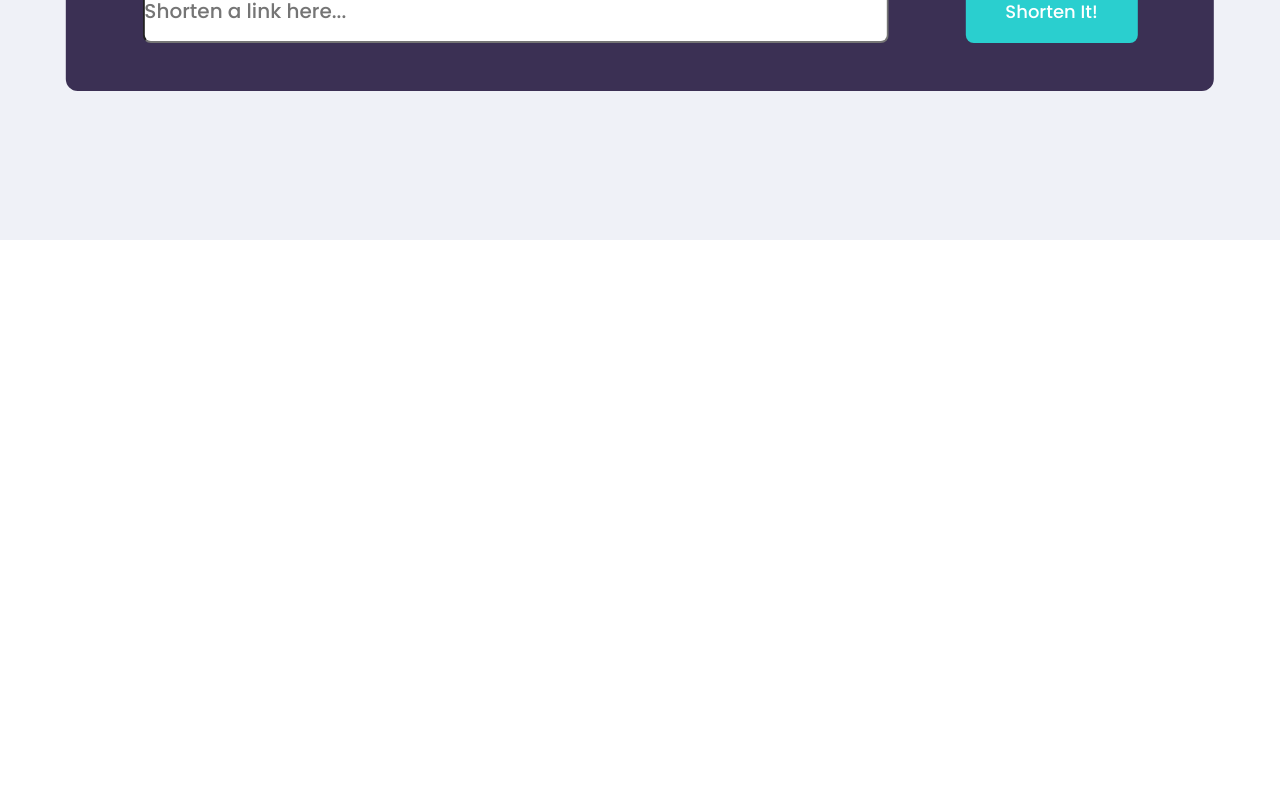
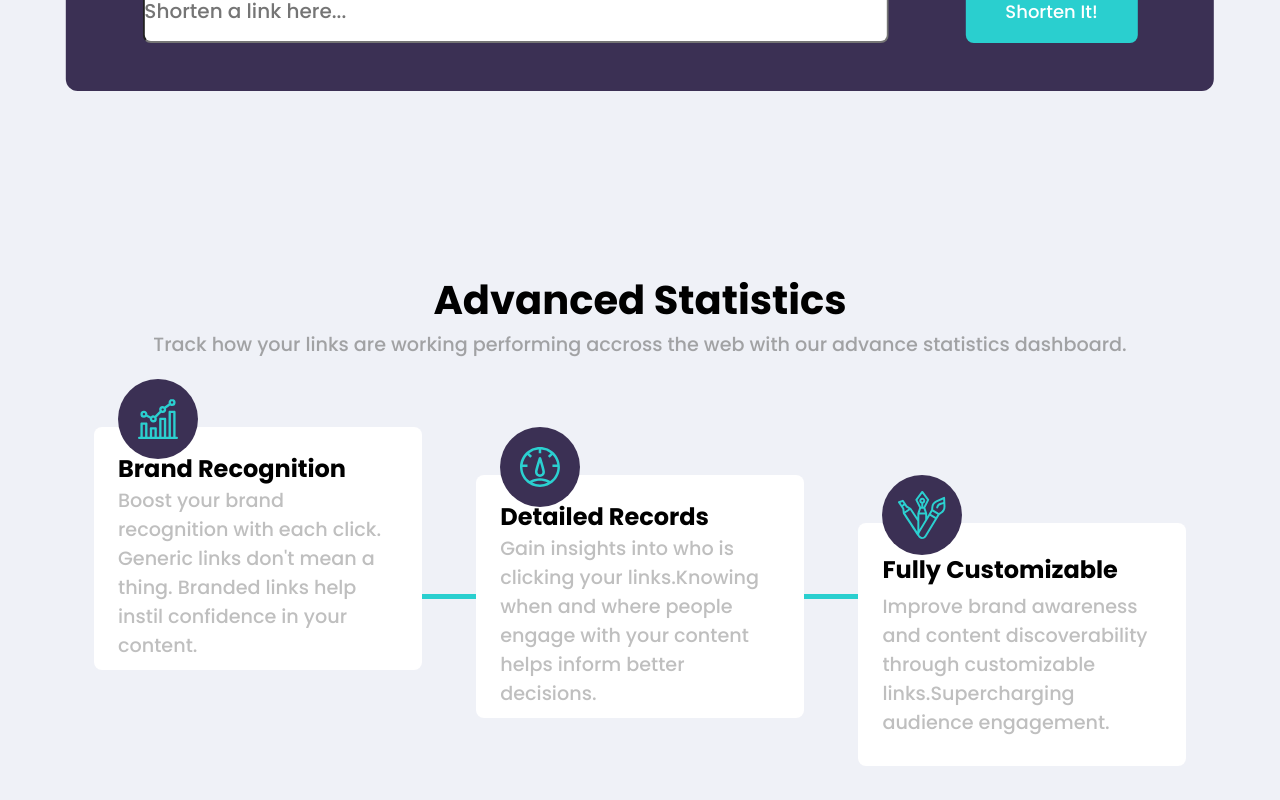
Before and after one commit to Akash007670/TheInternetFolks, a React (Create React App) app: page / in a window 1280 px wide. Shown: the part 664-1464 px from the top of the page. Before the commit the page ends 904 px from the top, so only its background shows below. Built offline with nearby package versions, Linux system fonts and the light colour scheme.

Commit message:
Added css changes for responsiveness and for mobile version also

```diff
--- a/src/App.js
+++ b/src/App.js
@@ -15,8 +15,8 @@ const App = () => {
         <Start />
       </Router>
       <Searchbar />
-      {/* <Content />
-      <Footer /> */}
+      <Content />
+      {/* <Footer /> */}
     </div>
   );
 };
--- a/src/components/AdvancedStatistic/Content.js
+++ b/src/components/AdvancedStatistic/Content.js
@@ -4,63 +4,69 @@ import DetailedRecord from "../assets/images/icon-detailed-records.svg";
 import FullyCustom from "../assets/images/icon-fully-customizable.svg";
 import {
   Div,
+  Flex,
   Heading,
   Para,
-  Modal1,
-  Modal2,
-  Modal3,
+  SubTitleWrapper,
+  CardsWrapper,
+  Card1,
+  Card2,
+  Card3,
   Heading1,
-  Heading2,
-  Heading3,
   Para1,
-  Para2,
-  Para3,
   Circle,
   Line,
 } from "../AdvancedStatistic/ContentElement";
 
 const Content = () => {
   return (
-    <>
+    <Flex>
       <Div>
+        <SubTitleWrapper>
           <Heading>Advanced Statistics</Heading>
           <Para>
             Track how your links are working performing accross the web with our
             advance statistics dashboard.
           </Para>
-        <Modal1>
+        </SubTitleWrapper>
+        <CardsWrapper>
+          <Card1>
+            <Circle>
+              <img src={BrandRecognition} alt="brand-recognition" />
+            </Circle>
             <Heading1>Brand Recognition</Heading1>
-          <Circle>
-          <img src={BrandRecognition} alt="brand-recognition" height={45} />
-          </Circle>
             <Para1>
               Boost your brand recognition with each click. Generic links don't
-            mean a thing. Branded links help instil confidence in your content.
+              mean a thing. Branded links help instil confidence in your
+              content.
             </Para1>
-        </Modal1>
+          </Card1>
           <Line />
-        <Modal2>
-          <Heading2>Detailed Records</Heading2>
+          <Card2>
             <Circle>
-          <img src={DetailedRecord} alt="detailed-record" height={45} />
+              <img src={DetailedRecord} alt="detailed-record" />
             </Circle>
-          <Para2>
-            Gain insights into who is clicking your links.Knowing when and where
-            people engage with your content helps inform better decisions.
-          </Para2>
-        </Modal2>
-        <Modal3>
+            <Heading1>Detailed Records</Heading1>
+            <Para1>
+              Gain insights into who is clicking your links.Knowing when and
+              where people engage with your content helps inform better
+              decisions.
+            </Para1>
+          </Card2>
+
+          <Card3>
             <Circle>
-            <img src={FullyCustom} alt="fully-custom" height={45} />
+              <img src={FullyCustom} alt="fully-custom" />
             </Circle>
-          <Heading3>Fully Customizable</Heading3>
-          <Para3>
+            <Heading1>Fully Customizable</Heading1>
+            <Para1>
               Improve brand awareness and content discoverability through
               customizable links.Supercharging audience engagement.
-          </Para3>
-        </Modal3>
+            </Para1>
+          </Card3>
+        </CardsWrapper>
       </Div>
-    </>
+    </Flex>
   );
 };
 
--- a/src/components/AdvancedStatistic/ContentElement.js
+++ b/src/components/AdvancedStatistic/ContentElement.js
@@ -1,252 +1,224 @@
-import styled from 'styled-components';
+import styled from "styled-components";
 
-
-export const Div = styled.div`
-display : flex;
-height : 680px;
-position : relative;
-top :-6rem;
-width : 100%;
-background-color : #EFF1F7;
-@media screen and (max-width : 760px){
-    display : flex;
-    z-index : 0;
-    background-color : #EFF1F7;
-    position : absolute;
-    margin-top : 62rem;
-    height : 1400px;
-    width : 100%;
+export const Flex = styled.div`
+  display: flex;
+  position: relative;
+  background-color: #eff1f7;
+  /* border: 2px solid red; */
+  height: 70vh;
+  width: 100%;
+  margin: 0 auto;
+  @media screen and (max-width: 850px) {
+    height: 130vh;
+    padding-top: 1rem;
   }
 `;
 
+export const Div = styled.div`
+  display: flex;
+  position: relative;
+  /* border: 2px solid green; */
+  padding: 30px;
+  width: 90%;
+  max-width: 1500px;
+  flex-direction: column;
+  margin: 0 auto;
+  @media screen and (max-width: 850px) {
+    display: flex;
+    height: 100%;
+    padding: 0px;
+  }
+`;
+
+export const SubTitleWrapper = styled.div`
+  display: flex;
+  justify-content: center;
+  flex-direction: column;
+  align-items: center;
+  /* border: 2px solid blueviolet; */
+  margin-bottom: 4rem;
+  @media screen and (max-width: 850px) {
+    text-align: center;
+    align-items: center;
+  }
+`;
 
 export const Heading = styled.h1`
-display : flex;
-position : absolute;
-margin-top : 5rem;
-height : 3rem;
-right : 33rem;
-font-size : 24px;
-align-items : center;
-justify-content : center;
-// border : 2px solid red;
-@media screen and (max-width : 760px){
-    display : flex;
-    // border : 2px solid red;
-    // height : 4rem;
-    // width : 14rem;
-    height : 5%;
-    width : 90%;
-    font-size : 20px;
-    margin-top : 2rem;
-    left : 1.6rem;
+  font-size: 2.5rem;
+  font-weight: 700;
+  @media screen and (max-width: 850px) {
+    font-size: 2rem;
+    font-weight: 600;
   }
 `;
 
 export const Para = styled.p`
-display : flex;
-position : absolute;
-margin-top : 9rem;
-height: 3.5rem;
-width : 35%;
-left : 25rem;
-font-size : 15px;
-color : #bfbfbf;
-align-items : center;
-text-align : center;
-// border : 2px solid blue;
-@media screen and (max-width : 760px){
-    display : flex;
-    left : 1.6rem;
-    margin-right : 2rem;
-    // border : 2px solid blue;
-    // height : 6rem;
-    height : 10%;
-    // width : 22rem;
-    width : 90%;
-    margin-top : 6rem;
-    paddiing : 0;
-
+  font-size: 1.2rem;
+  font-weight: 500;
+  color: #737373a1;
+  @media screen and (max-width: 850px) {
+    font-size: 1rem;
+    font-weight: 400;
   }
 `;
 
-export const Modal1 = styled.div`
-display : flex;
-// border : 2px solid red;
-position : absolute;
-height : 230px;
-width : 280px;
-margin-top : 16rem;
-left : 9rem;
-background-color : white;
-z-index : 999;
+// <---------->
 
-@media screen and (max-width : 760px){
-    display : flex;
-    margin-top : 20.5rem;
-    margin-left : -6.8rem;
-    height : 20%;
-    width : 80%;
-    background-color : white;
+export const CardsWrapper = styled.div`
+  display: flex;
+  /* border: 2px solid black; */
+  align-items: center;
+  position: relative;
+  justify-content: space-between;
+  flex-direction: row;
+  flex-wrap: wrap;
+  height: 100%;
+  @media screen and (max-width: 850px) {
+    flex-direction: column;
+    height: 100%;
   }
 `;
 
-export const Modal2 = styled.div`
-display : flex;
-// border : 2px solid blue;
-position : absolute;
-height : 230px;
-width : 280px;
-margin-top : 18rem;
-left : 29.8rem;
-background-color : white;
-
-@media screen and (max-width : 760px){
-    display : flex;
-    margin-top : 44rem;
-    margin-left : -27.5rem;
-    margin-right : 2rem;
-    height : 20%;
-    width : 80%;
-    background-color : white;
+export const Card1 = styled.div`
+  display: flex;
+  position: relative;
+  /* border: 2px solid red; */
+  flex-direction: column;
+  background-color: white;
+  justify-content: space-evenly;
+  cursor: pointer;
+  padding: 1.5rem;
+  height: 70%;
+  width: 30%;
+  z-index: 20;
+  border-radius: 8px;
+  transform: translateY(-3rem);
+  transition: all 0.2s;
+  &:hover {
+    box-shadow: 0 0 50px rgb(17 17 17 / 23%);
+    /* transform: rotate(-1deg) translateY(10px) scale(1); */
+  }
+  @media screen and (max-width: 850px) {
+    display: flex;
+    height: 28%;
+    width: 100%;
+    align-items: center;
+    text-align: center;
+    transform: translateY(0rem);
   }
 `;
-
-export const Modal3 = styled.div`
-display : flex;
-// border : 2px solid black;
-position : absolute;
-height : 230px;
-width : 280px;
-margin-top : 20rem;
-right : 10.4rem;
-background-color : white;
-
-@media screen and (max-width : 760px){
-    display : flex;
-    margin-top : 67rem;
-    // margin-left : -6rem;
-    margin-right : -7.8rem;
-    height : 20%;
-    width : 80%;
-    background-color : white;
+export const Card2 = styled.div`
+  position: relative;
+  display: flex;
+  /* border: 2px solid blue; */
+  cursor: pointer;
+  flex-direction: column;
+  background-color: white;
+  justify-content: space-evenly;
+  border-radius: 8px;
+  padding: 1.5rem;
+  height: 70%;
+  width: 30%;
+  z-index: 20;
+  transition: all 0.2s;
+  &:hover {
+    box-shadow: 0 0 50px rgb(17 17 17 / 23%);
+    transform: rotate(-1deg) translateY(-1px) scale(1);
+  }
+  @media screen and (max-width: 850px) {
+    display: flex;
+    height: 28%;
+    width: 100%;
+    align-items: center;
+    text-align: center;
+  }
+`;
+export const Card3 = styled.div`
+  position: relative;
+  display: flex;
+  /* border: 2px solid green; */
+  flex-direction: column;
+  background-color: white;
+  justify-content: space-evenly;
+  border-radius: 8px;
+  padding: 1.5rem;
+  height: 70%;
+  width: 30%;
+  z-index: 20;
+  transform: translateY(3rem);
+  transition: all 0.2s;
+  &:hover {
+    box-shadow: 0 0 50px rgb(17 17 17 / 23%);
+    /* transform: rotate(-1deg) translateY(-1px) scale(1); */
+  }
+  @media screen and (max-width: 850px) {
+    display: flex;
+    height: 28%;
+    width: 100%;
+    align-items: center;
+    text-align: center;
+    transform: translateY(-0rem);
   }
 `;
 
 export const Heading1 = styled.h3`
-position : absolute;
-display : flex;
-font-size : 20px;
-font-weight : bold;
-margin-left : 20px;
-margin-top : 3rem;
-padding : 3px;
-
-@media screen and (max-width : 760px){
-    display : flex;
+  display: flex;
+  font-size: 1.5rem;
+  font-weight: 700;
+  @media screen and (max-width: 850px) {
+    font-size: 1.1rem;
+  }
+  @media screen and (max-width: 1200px) {
+    font-size: 1.3rem;
   }
 `;
 
 export const Para1 = styled.p`
-position : absolute;
-display : flex;
-font-size : 14px;
-color : #bfbfbf;
-margin-top : 6rem;
-margin-left : 20px;
-
-@media screen and (max-width : 760px){
-    display : flex;
+  display: flex;
+  font-size: 1.2rem;
+  color: #bfbfbf;
+  @media screen and (max-width: 850px) {
+    display: flex;
+    font-size: 0.9rem;
   }
-`;
-
-export const Heading2 = styled.h3`
-position : absolute;
-display : flex;
-font-size : 20px;
-font-weight : bold;
-margin-left : 20px;
-margin-top : 3rem;
-padding : 3px;
-
-@media screen and (max-width : 760px){
-    display : flex;
-}
-`;
-
-export const Para2 = styled.p`
-position : absolute;
-display : flex;
-color : #bfbfbf;
-font-size : 14px;
-margin-top : 6rem;
-margin-left : 20px;
-
-@media screen and (max-width : 760px){
-    display : flex;
-}
-`;
-
-export const Heading3 = styled.h3`
-position : absolute;
-display : flex;
-font-size : 20px;
-font-weight : bold;
-margin-left : 20px;
-margin-top : 3rem;
-padding : 3px;
-
-@media screen and (max-width : 760px){
-    display : flex;
-}
-`;
-
-export const Para3 = styled.p`
-position : absolute;
-display : flex;
-color : #bfbfbf;
-font-size : 14px;
-margin-top : 6rem;
-margin-left : 20px;
-
-@media screen and (max-width : 760px){
-    display : flex;
+  @media screen and (max-width: 1200px) {
+    font-size: 1rem;
   }
 `;
 
 export const Circle = styled.div`
-display : flex;
-align-items : center;
-justify-content : center;
-background-color : #3b3054;
-height : 68px;
-width : 63px;
-margin-top : -2rem;
-margin-left : 2rem;
-border-radius : 100%;
+  display: flex;
+  align-items: center;
+  justify-content: center;
+  background-color: #3b3054;
+  border-radius: 50%;
+  height: 80px;
+  width: 80px;
+  position: absolute;
+  top: -3rem;
+  background-size: cover;
+  z-index: 100;
 
-@media screen and (max-width : 760px){
-    display : flex;
-    align-items: center;
-    justify-content : center;
-    margin-left : 8.3rem;
+  @media screen and (max-width: 850px) {
+    top: -3rem;
   }
 `;
 
 export const Line = styled.div`
-display : flex;
-position : relative;
-margin-top : 23.3em;
-margin-left : 26rem;
-height : 7px;
-width : 32rem;
-background-color : #2acfcf;
+  display: flex;
+  position: absolute;
+  height: 5px;
+  width: 60%;
+  margin-left: 50%;
+  transform: translate(-50%, 0);
+  background-color: #2acfcf;
+  z-index: 10;
 
-@media screen and (max-width : 760px){
-    display : flex;
-    margin-left : 0rem;
-    margin-top : 53rem;
-    height : 8px;
+  @media screen and (max-width: 850px) {
     transform: rotate(90deg);
+    width: 110%;
+    height: 5px;
+    margin-left: 0%;
+    top: 50%;
   }
 `;
```
Lines whose indentation alone changed are shown as unchanged.
